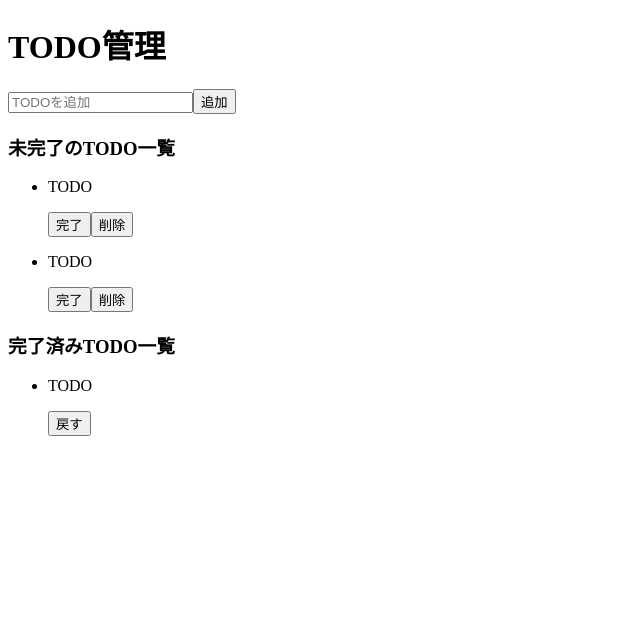
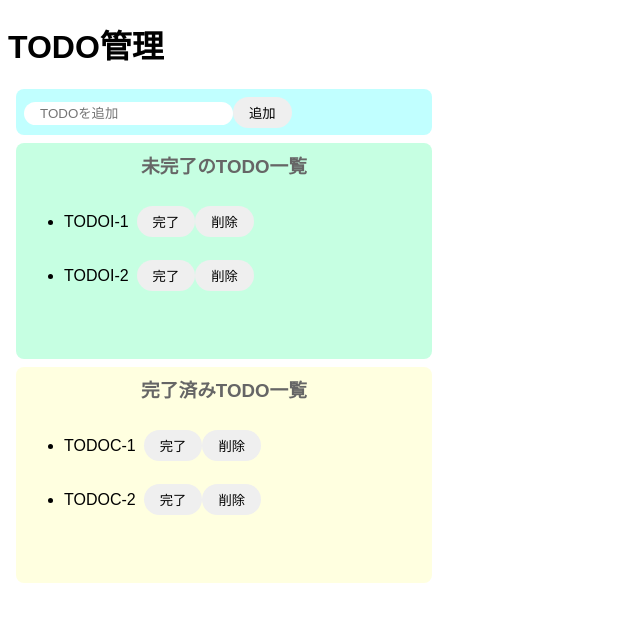
Before and after one commit to yamabicodev/react-todo-app_v1, a React (Create React App) app: page / in a window 1280 px wide. Shown: the top 622 px of the page, without its empty margins (0-640 px from the left). Built offline with nearby package versions, Linux system fonts and the light colour scheme.

Commit message:
:+1:update

```diff
--- a/src/App.jsx
+++ b/src/App.jsx
@@ -1,41 +1,47 @@
 import "./styles.css";
+import { useState } from "react";
 
 export const App = () => {
+  const [incomplateTods, setIncomplateTods] = useState(["TODOI-1", "TODOI-2"]);
+  const [complateTods, setComplateTods] = useState(["TODOC-1", "TODOC-2"]);
+
   return (
     <>
       <h1>TODO管理</h1>
-      <div>
-        <input placeholder="TODOを追加" type="text" />
+      <div className="input-area">
+        <input id="add-text" placeholder="TODOを追加" type="text" />
         <button>追加</button>
       </div>
-      <div>
-        <h3>未完了のTODO一覧</h3>
-        <ul>
-          <li>
-            <div>
-              <p>TODO</p>
+      <div className="incompleted-area">
+        <h3 className="title">未完了のTODO一覧</h3>
+        <ul id="incompleted-list">
+          {incomplateTods.map((todo) => {
+            return (
+              <li key={todo} className="list-row">
+                <div className="todo-item">
+                  <p className="todo">{todo}</p>
                   <button>完了</button>
                   <button>削除</button>
                 </div>
               </li>
-          <li>
-            <div>
-              <p>TODO</p>
+            );
+          })}
+        </ul>
+      </div>
+      <div className="completed-area">
+        <h3 className="title">完了済みTODO一覧</h3>
+        <ul id="completed-list">
+          {complateTods.map((todo) => {
+            return (
+              <li key={todo} className="list-row">
+                <div className="todo-item">
+                  <p className="todo">{todo}</p>
                   <button>完了</button>
                   <button>削除</button>
                 </div>
               </li>
-        </ul>
-      </div>
-      <div>
-        <h3>完了済みTODO一覧</h3>
-        <ul>
-          <li>
-            <div>
-              <p>TODO</p>
-              <button>戻す</button>
-            </div>
-          </li>
+            );
+          })}
         </ul>
       </div>
     </>
--- a/src/styles.css
+++ b/src/styles.css
@@ -1,4 +1,66 @@
-.App {
+body {
   font-family: Arial, Helvetica, sans-serif;
+}
+.input-area {
+  background-color: #c1ffff;
+  width: 400px;
+  height: 30px;
+  padding: 8px;
+  margin: 8px;
+  border-radius: 8px;
+}
+
+input {
+  border-radius: 16px;
+  border: none;
+  padding: 4px 16px;
+  outline: none;
+}
+
+button {
+  border-radius: 16px;
+  border: none;
+  padding: 6px 16px;
+  outline: none;
+}
+
+button:hover {
+  background-color: #c53943;
+  color: #fff;
+  cursor: pointer;
+}
+
+.incompleted-area {
+  background-color: #c6ffe2;
+  width: 400px;
+  min-height: 200px;
+  padding: 8px;
+  margin: 8px;
+  border-radius: 8px;
+}
+
+.completed-area {
+  background-color: #ffffe0;
+  width: 400px;
+  min-height: 200px;
+  padding: 8px;
+  margin: 8px;
+  border-radius: 8px;
+}
+
+.title {
   text-align: center;
+  margin-top: 0;
+  font-weight: bold;
+  color: #666;
 }
+
+.todo-item {
+  display: flex;
+  align-items: center;
+  padding-bottom: 4px;
+}
+
+.todo-item p {
+  margin-right: 8px;
+}
```
Lines whose indentation alone changed are shown as unchanged.
